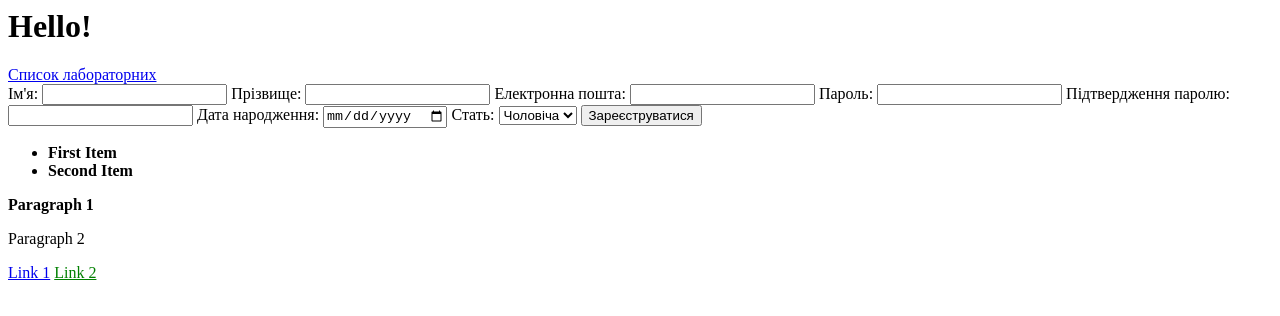
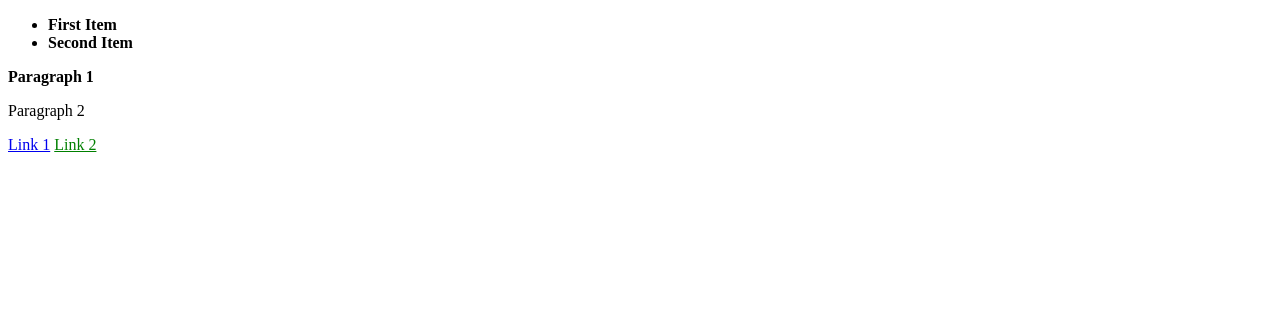
Before and after one commit to kkdariaaaa/study-hub, a plain HTML site: page index.html in a window 1280 px wide. Drawn offline with Linux system fonts and the light colour scheme.

Commit message:
Update index.html

```diff
--- a/index.html
+++ b/index.html
@@ -1,53 +1,4 @@
-<h1>Hello!</h1>
 <!DOCTYPE html>
-<html lang="en">
-<head>
-    <meta charset="UTF-8">
-    <meta name="viewport" content="width=device-width, initial-scale=1.0">
-    <title>Реєстрація</title>
-</head>
-<body>
-
-    <!-- Посилання на сторінку зі списком лабораторних -->
-    <a href="список_лабораторних.html">Список лабораторних</a>
-
-    <!-- Форма для реєстрації -->
-    <form action="process_registration.php" method="post">
-
-        <!-- Ім'я користувача -->
-        <label for="username">Ім'я:</label>
-        <input type="text" id="username" name="username" required>
-
-        <!-- Прізвище користувача -->
-        <label for="surname">Прізвище:</label>
-        <input type="text" id="surname" name="surname" required>
-
-        <!-- Адреса електронної пошти -->
-        <label for="email">Електронна пошта:</label>
-        <input type="email" id="email" name="email" required>
-
-        <!-- Пароль -->
-        <label for="password">Пароль:</label>
-        <input type="password" id="password" name="password" required>
-
-        <!-- Підтвердження паролю -->
-        <label for="confirmPassword">Підтвердження паролю:</label>
-        <input type="password" id="confirmPassword" name="confirmPassword" required>
-
-        <!-- Дата народження (приклад) -->
-        <label for="dob">Дата народження:</label>
-        <input type="date" id="dob" name="dob">
-
-        <!-- Стать (приклад) -->
-        <label for="gender">Стать:</label>
-        <select id="gender" name="gender">
-            <option value="male">Чоловіча</option>
-            <option value="female">Жіноча</option>
-            <option value="other">Інша</option>
-        </select>
-
-        <!-- Кнопка відправки даних на сервер -->
-        <input type="submit" value="Зареєструватися"><!DOCTYPE html>
 <html lang="en">
 <head>
     <meta charset="UTF-8">
@@ -82,9 +33,3 @@
 
 </body>
 </html>
-
-
-    </form>
-
-</body>
-</html>
```
